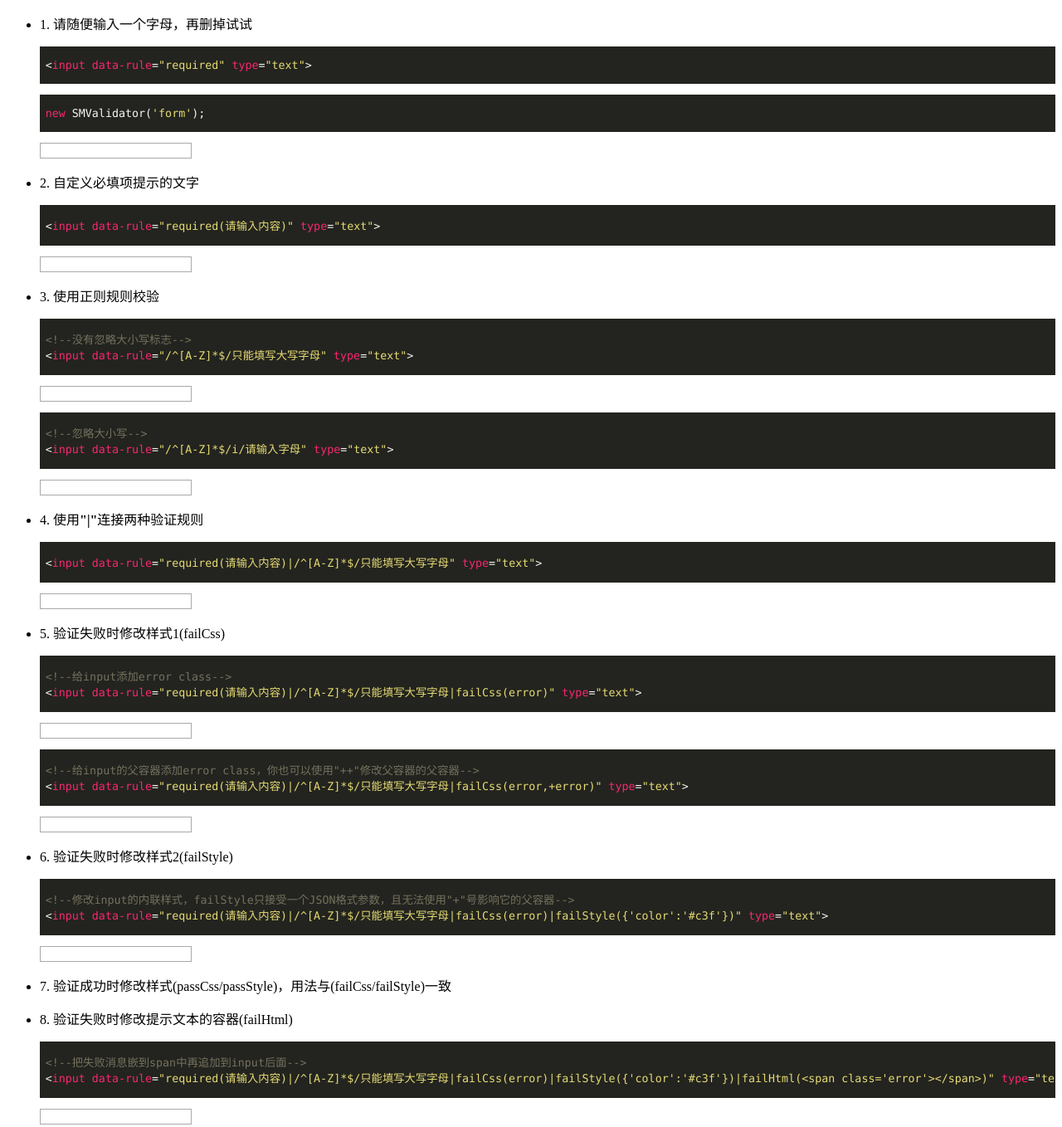
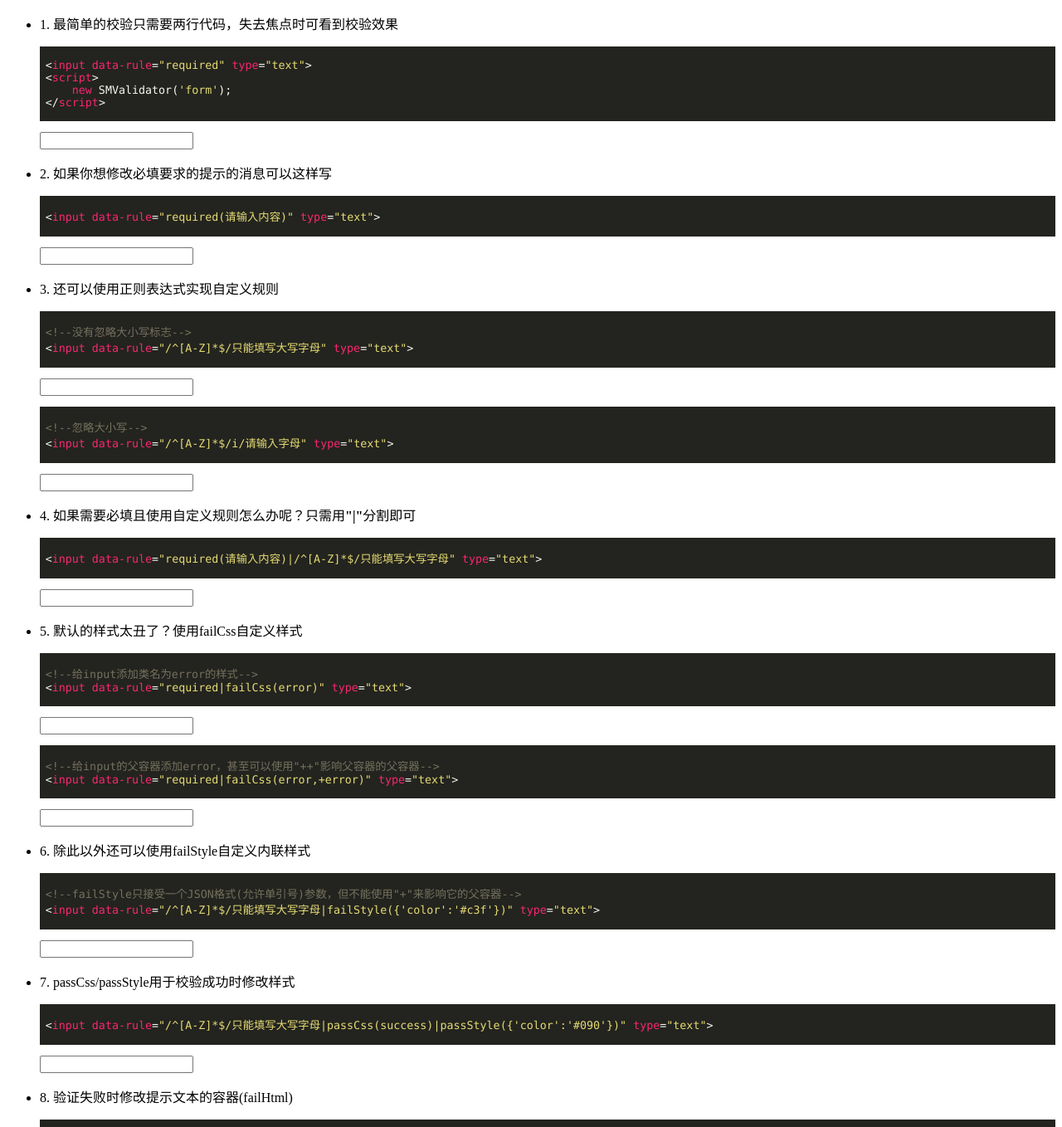
Before and after one commit to WLDragon/SMValidator, a website: page tutor/tutor.html in a window 1280 px wide. Shown: the top 1358 px of the page at 83% size. Drawn offline with Linux system fonts and the light colour scheme.

Commit message:
1、修复默认灰色边框会影响passCss修改border的样式的bug 2、修复第一个样式类名前面有空格的问题 3、修改教程方案

```diff
--- a/package.json
+++ b/package.json
@@ -1,6 +1,6 @@
 {
   "name": "SMValidator",
-  "version": "1.1.3",
+  "version": "1.1.4",
   "description": "a simple but powerful tool for validating form fields. enjoy it!",
   "main": "dist/SMValidator.js",
   "scripts": {
--- a/src/SMValidator.js
+++ b/src/SMValidator.js
@@ -194,23 +194,29 @@
                 self.handleStyle(item, 'passStyle');
             }
 
+            //当有failStyle或passStyle时记录原始样式
+            self.recordStyle(input, item.failStyle);
+            self.recordStyle(input, item.passStyle);
+
+            var _sm = input._sm;
             if(isCheckBoxOrRadio(input.type)) {
                 //对于checkbox和radio只解析一个，其他input都引用这个规则
                 var inputs = document.querySelectorAll('input[name="' + name + '"]');
                 for(var i = inputs.length - 1; i >= 0; i--) {
-                    if(inputs[i] !== input) inputs[i]._sm = input._sm;
+                    if(inputs[i] !== input) inputs[i]._sm = _sm;
                 }
                 //checkbox和radio只能使用onchange触发校验
                 item.disblur = item.disinput = true;
                 item.focus = false;
             }else {
-                //统一浏览器不设置border时的外观，防止IE下恢复样式会出现奇怪的边框
-                if(!input.style.border) input.style.border = '1px solid #a9a9a9';
+                //防止IE自动添加borderImage
+                if(!input.style.borderImage) {
+                    if(!_sm.style) {
+                        _sm.style = {};
+                    }
+                    _sm.style.borderImage = '';
+                }
             }
-
-            //当有failStyle或passStyle时记录原始样式
-            self.recordStyle(input, item.failStyle);
-            self.recordStyle(input, item.passStyle);
 
             //用于提示消息的html，如果是html文本则新建一个Dom，如果是选择器则使用这个选择器的Dom
             self.handleHtml(input, 'failHtml', item.failHtml);
@@ -444,7 +450,7 @@
             var tar = m.target;
             //使用数组而不是字符串的方式来处理可以避免字符串查询不完整的情况
             var newCss = m.className.split(' ');
-            var oldCss = tar.className.split(' ');
+            var oldCss = tar.className ? tar.className.split(' ') : [];
             for(var k = newCss.length - 1; k >=0; k--) {
                 var c = newCss[k];
                 var j = oldCss.indexOf(c);
--- a/tutor/style.css
+++ b/tutor/style.css
@@ -7,6 +7,9 @@ pre code {
 .error {
 	background-color: #fcc;
 }
-input {
+.success {
+	border: 1px solid #090;
+}
+input,select {
 	outline: none;
 }
--- a/tutor/tutor.html
+++ b/tutor/tutor.html
@@ -1,5 +1,6 @@
 <!DOCTYPE html>
 <html lang="en">
+
 <head>
     <meta charset="UTF-8">
     <meta name="viewport" content="width=device-width, initial-scale=1">
@@ -9,28 +10,29 @@
     <script src="highlight.pack.js"></script>
     <script src="../dist/SMValidator.js"></script>
 </head>
+
 <body>
     <form id="form1">
         <ul>
             <li>
-				<p>1. 请随便输入一个字母，再删掉试试</p>
+                <p>1. 最简单的校验只需要两行代码，失去焦点时可看到校验效果</p>
                 <pre><code class="html">
 &lt;input data-rule="required" type="text"&gt;
-				</code></pre>
-				<pre><code class="javascript">
+&lt;script&gt;
     new SMValidator('form');
+&lt;/script&gt;
                 </code></pre>
                 <input data-rule="required" type="text">
             </li>
             <li>
-				<p>2. 自定义必填项提示的文字</p>
+                <p>2. 如果你想修改必填要求的提示的消息可以这样写</p>
                 <pre><code class="html">
 &lt;input data-rule="required(请输入内容)" type="text"&gt;
                 </code></pre>
                 <input data-rule="required(请输入内容)" type="text">
             </li>
             <li>
-				<p>3. 使用正则规则校验</p>
+                <p>3. 还可以使用正则表达式实现自定义规则</p>
                 <pre><code class="html">
 &lt;!--没有忽略大小写标志--&gt;
 &lt;input data-rule="/^[A-Z]*$/只能填写大写字母" type="text"&gt;
@@ -43,35 +45,39 @@ new SMValidator('form');
                 <input data-rule="/^[A-Z]*$/i/请输入字母" type="text">
             </li>
             <li>
-				<p>4. 使用<b>"|"</b>连接两种验证规则</p>
+                <p>4. 如果需要必填且使用自定义规则怎么办呢？只需用<b>"|"</b>分割即可</p>
                 <pre><code class="html">
 &lt;input data-rule="required(请输入内容)|/^[A-Z]*$/只能填写大写字母" type="text"&gt;
                 </code></pre>
                 <input data-rule="required(请输入内容)|/^[A-Z]*$/只能填写大写字母" type="text">
             </li>
             <li>
-				<p>5. 验证失败时修改样式1(failCss)</p>
+                <p>5. 默认的样式太丑了？使用failCss自定义样式</p>
                 <pre><code class="html">
-&lt;!--给input添加error class--&gt;
-&lt;input data-rule="required(请输入内容)|/^[A-Z]*$/只能填写大写字母|failCss(error)" type="text"&gt;
+&lt;!--给input添加类名为error的样式--&gt;
+&lt;input data-rule="required|failCss(error)" type="text"&gt;
                 </code></pre>
-				<input data-rule="required(请输入内容)|/^[A-Z]*$/只能填写大写字母|failCss(error)" type="text">
+                <input data-rule="required|failCss(error)" type="text">
                 <pre><code class="html">
-&lt;!--给input的父容器添加error class，你也可以使用"++"修改父容器的父容器--&gt;
-&lt;input data-rule="required(请输入内容)|/^[A-Z]*$/只能填写大写字母|failCss(error,+error)" type="text"&gt;
+&lt;!--给input的父容器添加error，甚至可以使用"++"影响父容器的父容器--&gt;
+&lt;input data-rule="required|failCss(error,+error)" type="text"&gt;
                 </code></pre>
-				<input data-rule="required(请输入内容)|/^[A-Z]*$/只能填写大写字母|failCss(error,+error)" type="text">
+                <input data-rule="required|failCss(error,+error)" type="text">
             </li>
             <li>
-				<p>6. 验证失败时修改样式2(failStyle)</p>
+                <p>6. 除此以外还可以使用failStyle自定义内联样式</p>
                 <pre><code class="html">
-&lt;!--修改input的内联样式，failStyle只接受一个JSON格式参数，且无法使用"+"号影响它的父容器--&gt;
-&lt;input data-rule="required(请输入内容)|/^[A-Z]*$/只能填写大写字母|failCss(error)|failStyle({'color':'#c3f'})" type="text"&gt;
+&lt;!--failStyle只接受一个JSON格式(允许单引号)参数，但不能使用"+"来影响它的父容器--&gt;
+&lt;input data-rule="/^[A-Z]*$/只能填写大写字母|failStyle({'color':'#c3f'})" type="text"&gt;
                 </code></pre>
-				<input data-rule="required(请输入内容)|/^[A-Z]*$/只能填写大写字母|failCss(error)|failStyle({'color':'#c3f'})" type="text">
+                <input data-rule="/^[A-Z]*$/只能填写大写字母|failStyle({'color':'#c3f'})" type="text">
             </li>
             <li>
-				<p>7. 验证成功时修改样式(passCss/passStyle)，用法与(failCss/failStyle)一致</p>
+                <p>7. passCss/passStyle用于校验成功时修改样式</p>
+                <pre><code class="html">
+&lt;input data-rule="/^[A-Z]*$/只能填写大写字母|passCss(success)|passStyle({'color':'#090'})" type="text"&gt;
+                </code></pre>
+                <input data-rule="/^[A-Z]*$/只能填写大写字母|passCss(success)|passStyle({'color':'#090'})" type="text">
             </li>
             <li>
                 <p>8. 验证失败时修改提示文本的容器(failHtml)</p>
@@ -79,18 +85,21 @@ new SMValidator('form');
 &lt;!--把失败消息嵌到span中再追加到input后面--&gt;
 &lt;input data-rule="required(请输入内容)|/^[A-Z]*$/只能填写大写字母|failCss(error)|failStyle({'color':'#c3f'})|failHtml(&lt;span class='error'&gt;&lt;/span&gt;)" type="text"&gt;
                 </code></pre>
-				<input data-rule="required(请输入内容)|/^[A-Z]*$/只能填写大写字母|failCss(error)|failStyle({'color':'#c3f'})|failHtml(<span class='error'></span>)" type="text">
+                <input data-rule="required(请输入内容)|/^[A-Z]*$/只能填写大写字母|failCss(error)|failStyle({'color':'#c3f'})|failHtml(<span class='error'></span>)"
+                    type="text">
                 <pre><code class="html">
 &lt;!--添加一个&times;符号，使用"!"号忽略失败消息--&gt;
 &lt;input data-rule="required(请输入内容)|/^[A-Z]*$/只能填写大写字母|failCss(error)|failStyle({'color':'#c3f'})|failHtml(!&lt;span style='color:#f00'&gt;&lt;/span&gt;)" type="text"&gt;
                 </code></pre>
-				<input data-rule="required(请输入内容)|/^[A-Z]*$/只能填写大写字母|failCss(error)|failStyle({'color':'#c3f'})|failHtml(!<span style='color:#f00'>&times;</span>)" type="text">
+                <input data-rule="required(请输入内容)|/^[A-Z]*$/只能填写大写字母|failCss(error)|failStyle({'color':'#c3f'})|failHtml(!<span style='color:#f00'>&times;</span>)"
+                    type="text">
                 <pre><code class="html">
 &lt;!--再使用"+"号把失败消息放到input的父容器后面--&gt;
 &lt;input data-rule="required(请输入内容)|/^[A-Z]*$/只能填写大写字母|failCss(error)|failStyle({'color':'#c3f'})|failHtml(!&lt;span style='color:#f00'&gt;&lt;/span&gt;,+&lt;span class='error'&gt;&lt;/span&gt;)" type="text"&gt;
                 </code></pre>
                 <div>
-					<input data-rule="required(请输入内容)|/^[A-Z]*$/只能填写大写字母|failCss(error)|failStyle({'color':'#c3f'})|failHtml(!<span style='color:#f00'>&times;</span>,+<span class='error'></span>)" type="text">
+                    <input data-rule="required(请输入内容)|/^[A-Z]*$/只能填写大写字母|failCss(error)|failStyle({'color':'#c3f'})|failHtml(!<span style='color:#f00'>&times;</span>,+<span class='error'></span>)"
+                        type="text">
                 </div>
             </li>
         </ul>
@@ -123,16 +132,15 @@ new SMValidator('#form2', {
                 <div>10. 解释一下上面的代码<br>
                     <ul>
                         <li>
-							SMValidator(selector, options);<br>
-							第一个参数是css选择器，可以指定需要校验的input/textarea/select。如果指定是form，则校验form里所有的表单。<br>
-							第二个参数用于配置校验规则，校验样式和其他特性等。
+                            SMValidator(selector, options);<br> 第一个参数是css选择器，可以指定需要校验的input/textarea/select。如果指定是form，则校验form里所有的表单。
+                            <br> 第二个参数用于配置校验规则，校验样式和其他特性等。
                         </li>
                         <li>
                             rules是自定义校验规则，可以是Array或Function。在data-rule中可以直接像使用required那样使用自定义的规则。
                         </li>
                         <li>
-							fields指定表单需要用什么规则来校验，fields的属性名与input的name对应。<br>
-							test1对应的值可以是String、Array、Function或Object<br>
+                            fields指定表单需要用什么规则来校验，fields的属性名与input的name对应。<br> test1对应的值可以是String、Array、Function或Object
+                            <br>
                             <ul>
                                 <li>String：可以填与html的data-rule一样的值</li>
                                 <li>Array: 一个只有两项的数组，第一项为正则表达式，第二项为校验失败时的提示消息</li>
@@ -161,9 +169,8 @@ new SMValidator('#form2', {
     }
 });
                             </code></pre>
-							<b>注意：</b>test1里的rule可以是String、Array和Function，类似rules<br>
-							但是rule为String类型时只能填onlyNumber等自定义校验规则，不能填required，因为required属于特性。<br>
-							required、failCss等特性的值可以为true或false，表示使用默认配置或禁用该特性。
+                            <b>注意：</b>test1里的rule可以是String、Array和Function，类似rules<br> 但是rule为String类型时只能填onlyNumber等自定义校验规则，不能填required，因为required属于特性。
+                            <br> required、failCss等特性的值可以为true或false，表示使用默认配置或禁用该特性。
                         </li>
                     </ul>
                 </div>
@@ -192,4 +199,5 @@ new SMValidator('#form2', {
         });
     </script>
 </body>
+
 </html>
```
Also changed, not shown: dist/SMValidator.js, dist/SMValidator.min.js, dist/SMValidator.pure.min.js. Lines whose indentation alone changed are shown as unchanged.
